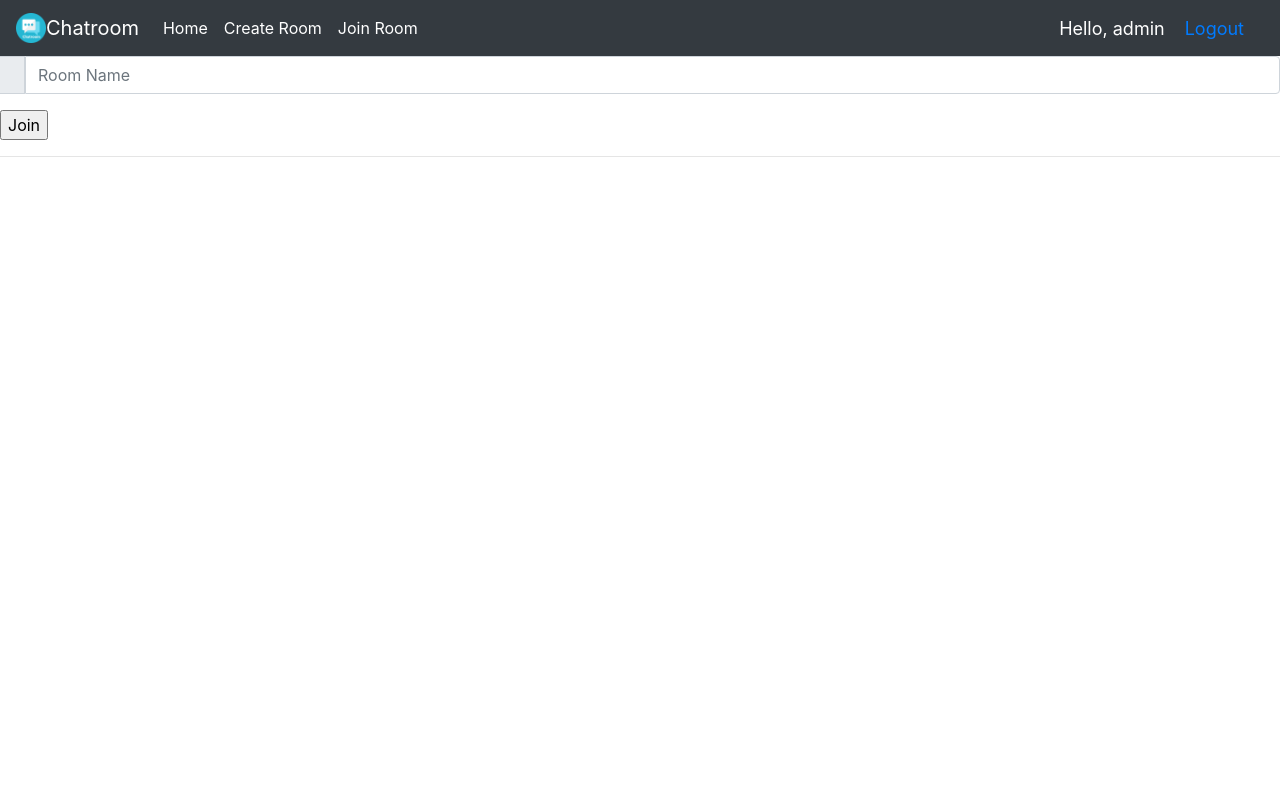
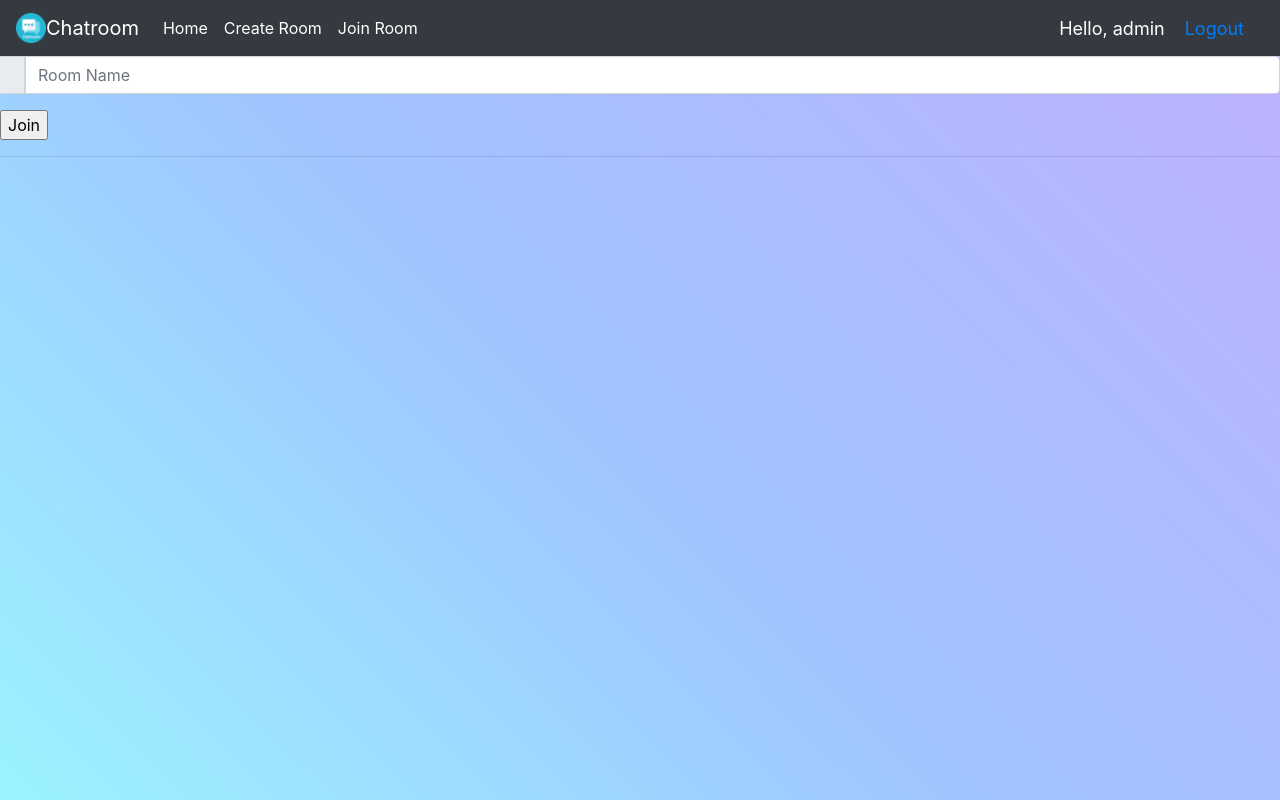
Before and after one commit to StevenJin7820/Chatroom, a Django app: page /home/join_room in a window 1280 px wide. Run offline with Django 3.2, Linux system fonts and the light colour scheme; a user stored in the database is signed in; some libraries are stand-ins or nearby versions.

Commit message:
Michael's changes

```diff
--- a/chat/templates/room_join.html
+++ b/chat/templates/room_join.html
@@ -4,7 +4,27 @@
 
 <head>
     <style>
-
+        body,
+		html {
+			width: 100%;
+            height: 100vh;
+            color: #fff;
+            background: linear-gradient(45deg, #FFADAD, #FFD6A5, #FDFFB6, #CAFFBF, #9BF6FF,#A0C4FF,#BDB2FF,#FFC6FF,#FFFFFC  );
+            background-size: 400% 400%;
+            position: relative;
+            animation: change 10s ease-in-out alternate infinite;
+		}
+        @keyframes change {
+            0%{
+                background-position: 0 50%;
+            }
+            50%{
+                background-position: 100% 50%;
+            }
+            100%{
+                background-position: 0 50%;
+            }
+        }
     </style>
 </head>
 <form method = "POST" action = "">
```
